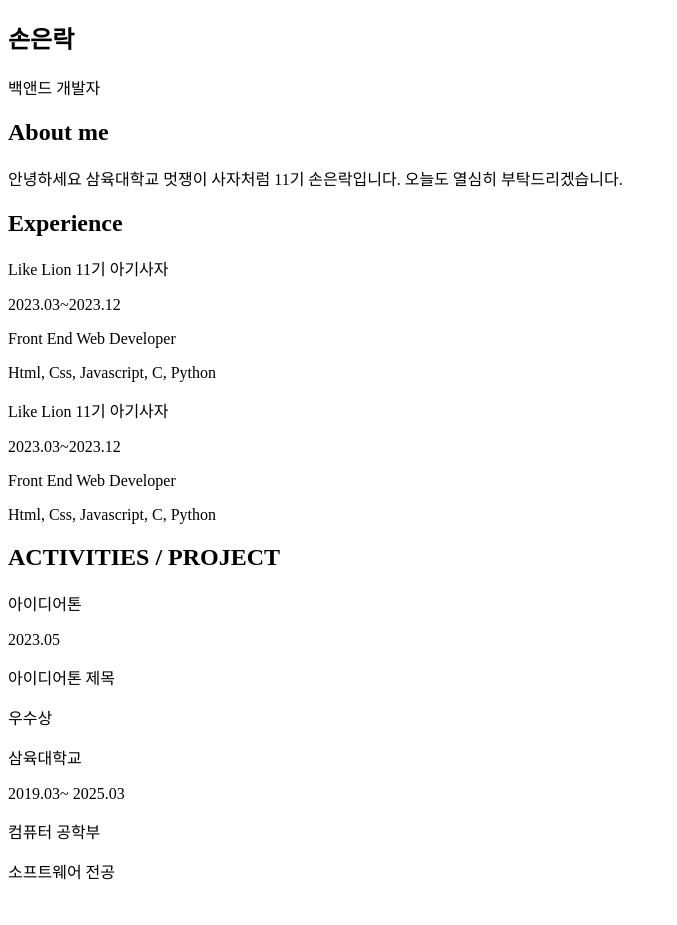
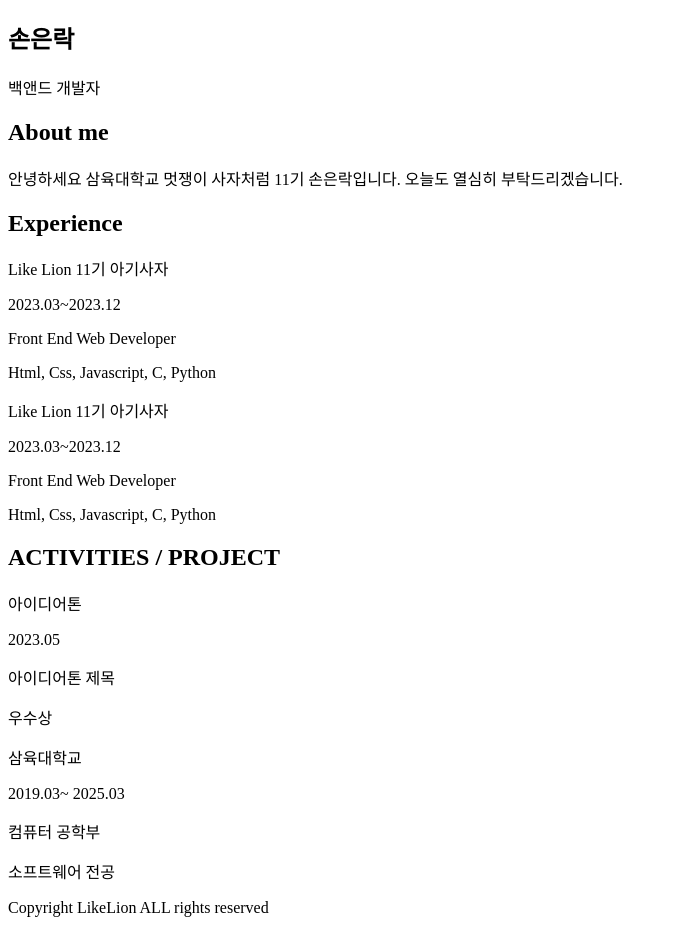
Before and after one commit to soneunrak/lion, a plain HTML site: page 1.html in a window 1280 px wide. Shown: the whole page, without its empty margins (0-677 px from the left). Before the commit the page ends 899 px from the top, so only its background shows below. Drawn offline with Linux system fonts and the light colour scheme.

Commit message:
footer추가

```diff
--- a/1.html
+++ b/1.html
@@ -55,6 +55,8 @@
             <p class="des-lg">소프트웨어 전공</p>
         </section>
 
+        <footer>Copyright LikeLion ALL rights reserved</footer>
+
 
     </div>
 </body>
```
